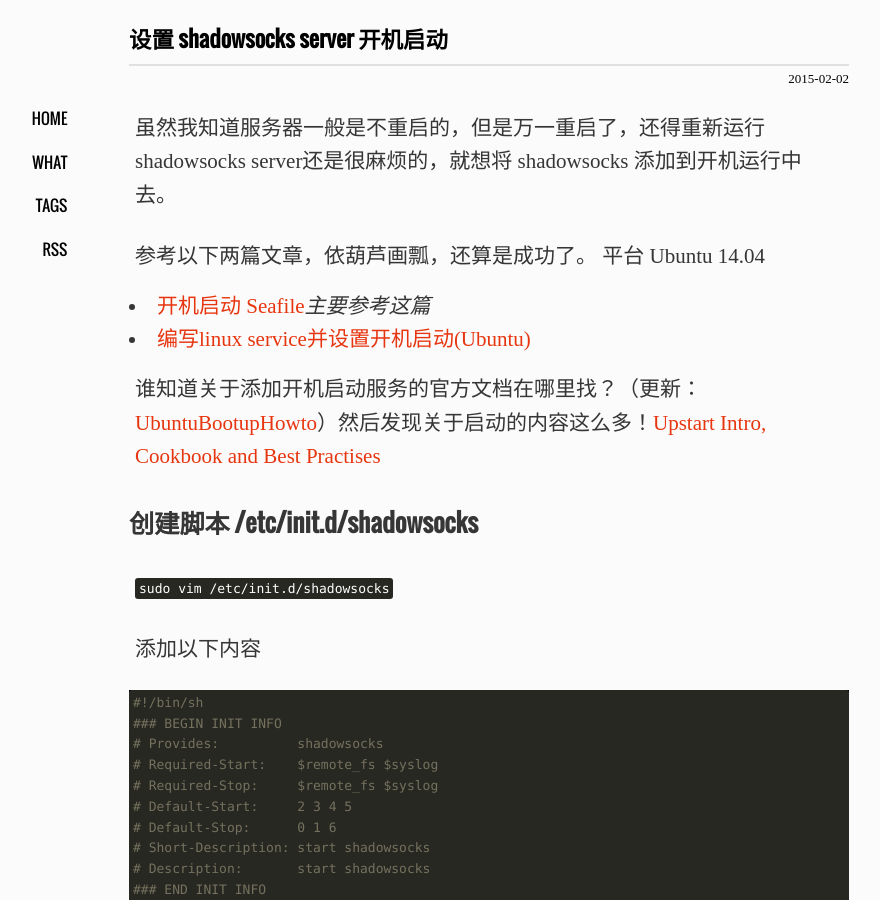
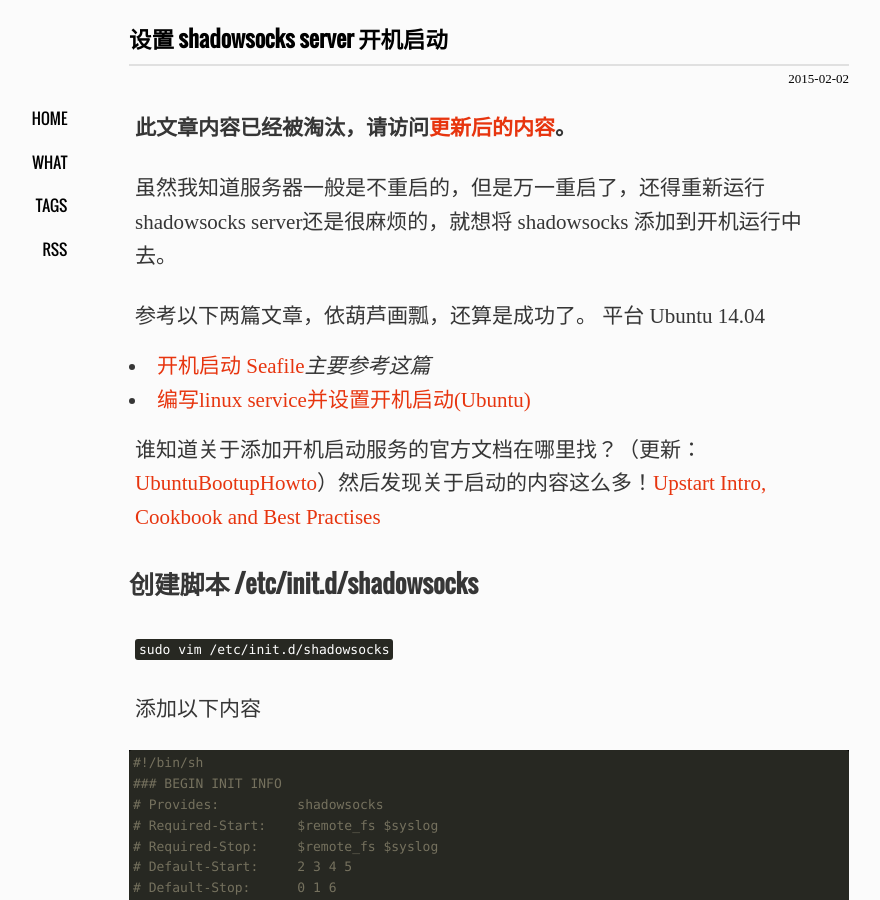
Before and after one commit to xavierskip/xavierskip.github.io, a Jekyll site: the page built from _posts/2015-02-02-shadowsocks-init.md, in a window 1280 px wide and 900 px high. Shown: the whole window, without its empty margins (151-1031 px from the left). Built offline with Jekyll 4.4.1, drawn with Linux system fonts in a browser that asks for light colours; comment, search, counter and statistics services are not loaded.

Commit message:
Update 2015-02-02-shadowsocks-init.md

```diff
--- a/_posts/2015-02-02-shadowsocks-init.md
+++ b/_posts/2015-02-02-shadowsocks-init.md
@@ -4,6 +4,12 @@
 tags:
 - 技术
 ---
+
+**此文章内容已经被淘汰，请访问[更新后的内容](https://blog.xavierskip.com/2021-11-02-systemctl/)。**
+
+
+
+
 
 虽然我知道服务器一般是不重启的，但是万一重启了，还得重新运行shadowsocks server还是很麻烦的，就想将 shadowsocks 添加到开机运行中去。
 
```
